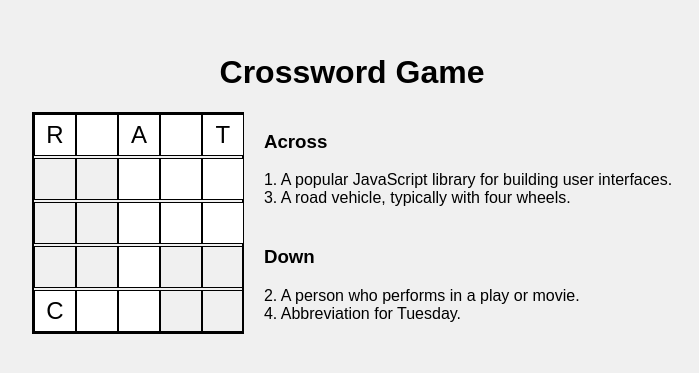
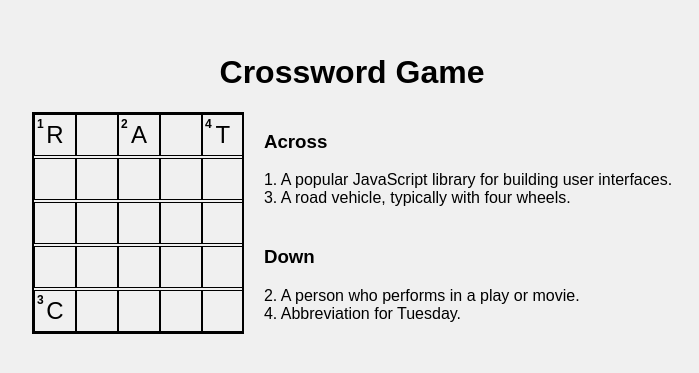
Before and after one commit to Lucasbritx/crossword, a React (Create React App) app: page / in a window 1280 px wide. Shown: the part 217-590 px from the top of the page, without its empty margins (288-987 px from the left). Built offline with nearby package versions, Linux system fonts and the light colour scheme.

Commit message:
feat: number tips and feedback alert

```diff
--- a/src/components/Crossword.css
+++ b/src/components/Crossword.css
@@ -10,11 +10,20 @@
 }
 
 .cell {
+  position: relative;
   width: 40px;
   height: 40px;
   border: 1px solid black;
   text-align: center;
   font-size: 24px;
+}
+
+.clue-number {
+  position: absolute;
+  top: 2px;
+  left: 2px;
+  font-size: 12px;
+  font-weight: bold;
 }
 
 .cell input {
@@ -24,6 +33,7 @@
   font-size: 24px;
   border: none;
   padding: 0;
+  background: transparent;
 }
 
 .clues {
--- a/src/components/Crossword.js
+++ b/src/components/Crossword.js
@@ -1,15 +1,53 @@
-import React, { useState } from 'react';
+import React, { useState, useEffect } from 'react';
 import './Crossword.css';
 
 const Crossword = ({ data }) => {
   const [grid, setGrid] = useState(data.grid);
-  const numCols = data.grid[0].length;
+  const [clueNumbers, setClueNumbers] = useState({});
+
+  useEffect(() => {
+    const newClueNumbers = {};
+    Object.keys(data.clues.across).forEach((number) => {
+      const { row, col } = data.clues.across[number];
+      newClueNumbers[`${row}-${col}`] = number;
+    });
+    Object.keys(data.clues.down).forEach((number) => {
+      const { row, col } = data.clues.down[number];
+      newClueNumbers[`${row}-${col}`] = number;
+    });
+    setClueNumbers(newClueNumbers);
+  }, [data.clues]);
 
   const handleChange = (e, row, col) => {
     const newGrid = [...grid];
     newGrid[row][col] = e.target.value.toUpperCase();
     setGrid(newGrid);
+
+    checkAnswers(newGrid);
   };
+
+  const checkAnswers = (currentGrid) => {
+    Object.keys(data.clues.across).forEach((number) => {
+      const { answer, row, col } = data.clues.across[number];
+      const word = currentGrid[row].slice(col, col + answer.length).join('');
+      if (word === answer) {
+        alert(`Correct! Across clue ${number}: ${answer}`);
+      }
+    });
+
+    Object.keys(data.clues.down).forEach((number) => {
+      const { answer, row, col } = data.clues.down[number];
+      let word = '';
+      for (let i = 0; i < answer.length; i++) {
+        word += currentGrid[row + i][col];
+      }
+      if (word === answer) {
+        alert(`Correct! Down clue ${number}: ${answer}`);
+      }
+    });
+  };
+
+  const numCols = data.grid[0].length;
 
   return (
     <div className="crossword">
@@ -17,8 +55,11 @@ const Crossword = ({ data }) => {
         {grid.flat().map((cell, index) => {
           const row = Math.floor(index / numCols);
           const col = index % numCols;
+          const clueNumber = clueNumbers[`${row}-${col}`];
+
           return (
             <div key={`${row}-${col}`} className="cell">
+              {clueNumber && <span className="clue-number">{clueNumber}</span>}
               {cell !== 0 && (
                 <input
                   type="text"
@@ -34,14 +75,14 @@ const Crossword = ({ data }) => {
       <div className="clues">
         <div className="across">
           <h3>Across</h3>
-          {data.clues.across.map((clue, index) => (
-            <div key={index}>{clue}</div>
+          {Object.entries(data.clues.across).map(([number, { clue }]) => (
+            <div key={number}>{`${number}. ${clue}`}</div>
           ))}
         </div>
         <div className="down">
           <h3>Down</h3>
-          {data.clues.down.map((clue, index) => (
-            <div key={index}>{clue}</div>
+          {Object.entries(data.clues.down).map(([number, { clue }]) => (
+            <div key={number}>{`${number}. ${clue}`}</div>
           ))}
         </div>
       </div>
--- a/src/crossword-data.js
+++ b/src/crossword-data.js
@@ -7,23 +7,33 @@ export const crosswordData = {
     ['C', '', '', 0, 0],
   ],
   clues: {
-    across: [
-      '1. A popular JavaScript library for building user interfaces.',
-      '3. A road vehicle, typically with four wheels.',
-    ],
-    down: [
-      '2. A person who performs in a play or movie.',
-      '4. Abbreviation for Tuesday.',
-    ],
+    across: {
+      1: {
+        clue: 'A popular JavaScript library for building user interfaces.',
+        answer: 'REACT',
+        row: 0,
+        col: 0,
+      },
+      3: {
+        clue: 'A road vehicle, typically with four wheels.',
+        answer: 'CAR',
+        row: 4,
+        col: 0,
+      },
+    },
+    down: {
+      2: {
+        clue: 'A person who performs in a play or movie.',
+        answer: 'ACTOR',
+        row: 0,
+        col: 2,
+      },
+      4: {
+        clue: 'Abbreviation for Tuesday.',
+        answer: 'TUE',
+        row: 0,
+        col: 4,
+      },
+    },
   },
-  answers: {
-      across: [
-          'REACT',
-          'CAR'
-      ],
-      down: [
-          'ACTOR',
-          'TUE'
-      ]
-  }
 };
```
